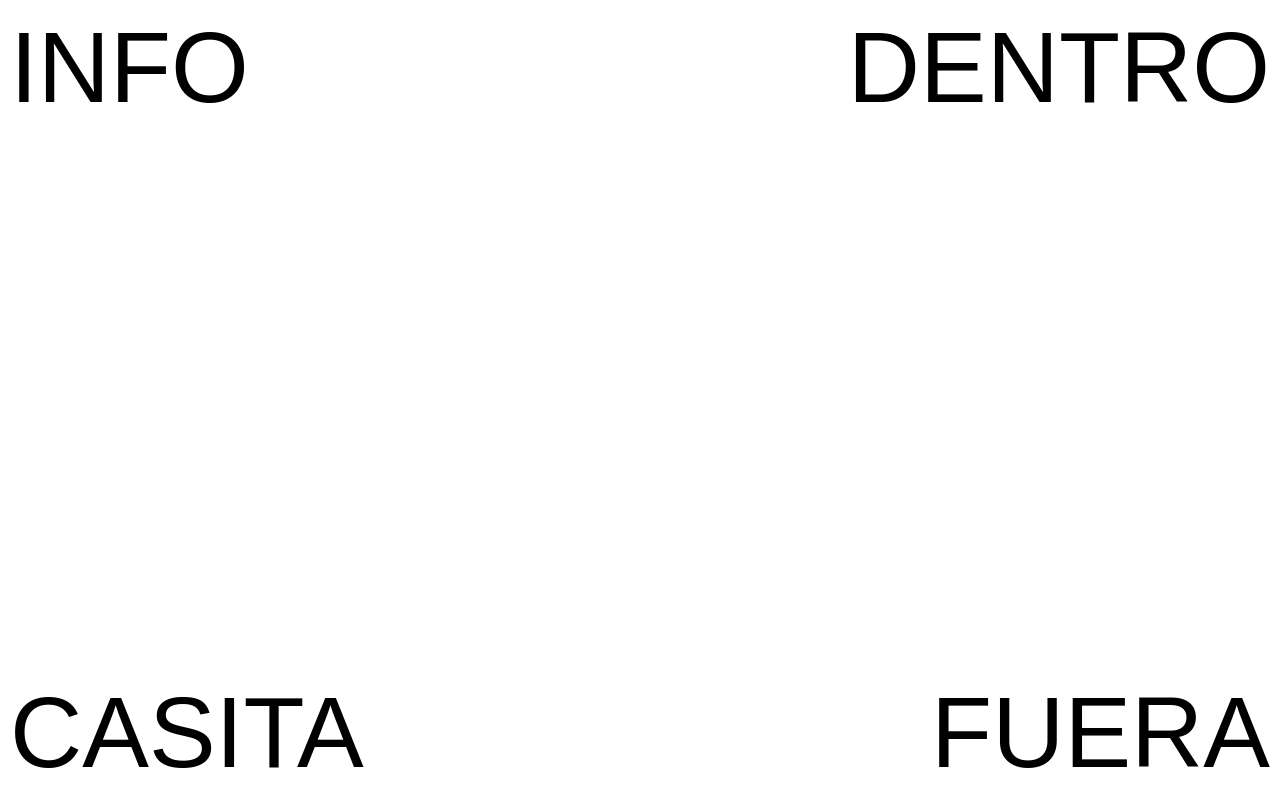
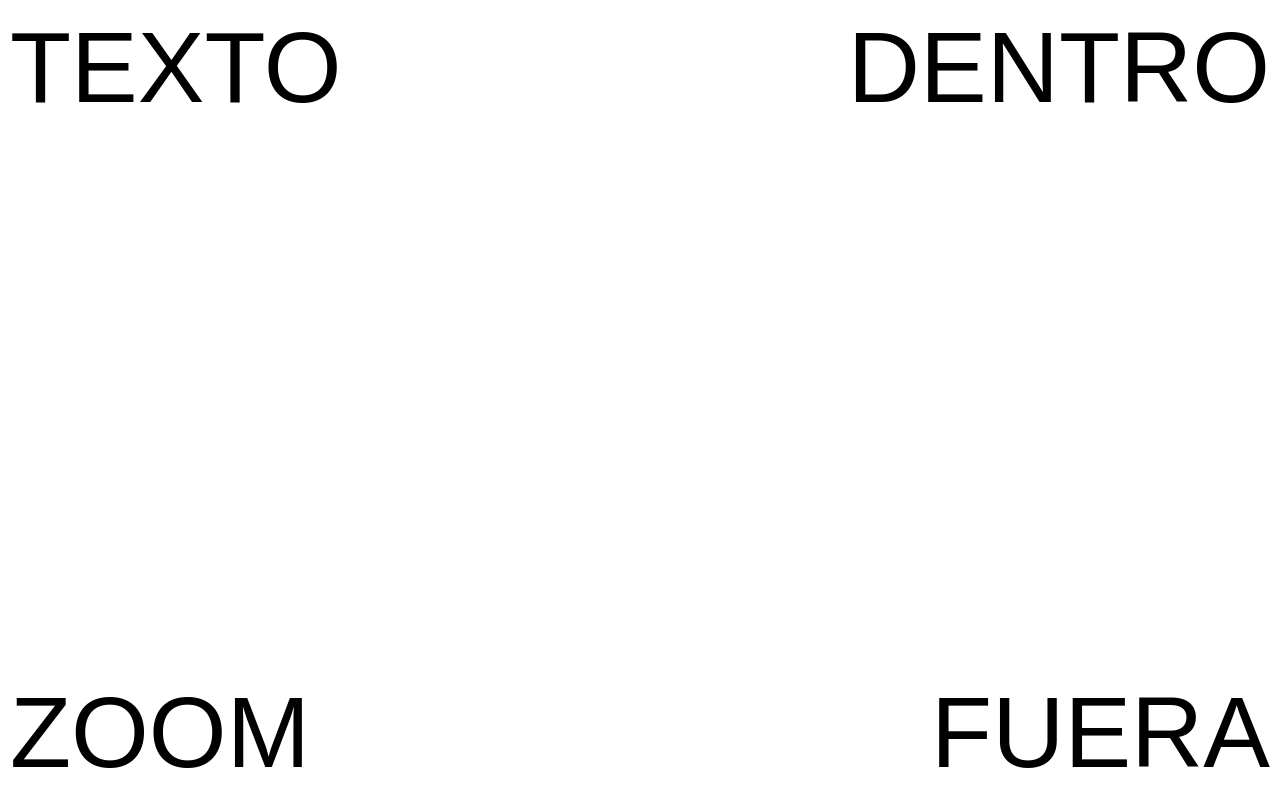
Before and after one commit to desmusea/lo-que-pasa-en-la-calle, a plain HTML site: page index.html in a window 1280 px wide. Drawn offline with Linux system fonts and the light colour scheme.

Commit message:
change buttons text

```diff
--- a/index.html
+++ b/index.html
@@ -9,10 +9,10 @@
   </head>
   <body>
     <div>
-      <button class='button info' id='infoButton' onclick='toggleInfo()'>info</button>
+      <button class='button info' id='infoButton' onclick='toggleInfo()'>texto</button>
       <button class='button dentro' id='dentroButton' onclick='goDentro()'>dentro</button>
       <button class='button fuera' id='fueraButton' onclick='goFuera()'>fuera</button>
-      <button class='button casita' id='casitaButton' onclick='goCasita()'>casita</button>
+      <button class='button casita' id='casitaButton' onclick='goCasita()'>zoom</button>
       <div class='description'>
         <div class='text hidden' id='text'>
           Entendiendo la mediación cultural como el ejercicio de crear nuevos vehículos de conversación entre públicos y colecciones, en este taller reflexionaremos y experimentaremos esta práctica en su dimensión digital.
```
